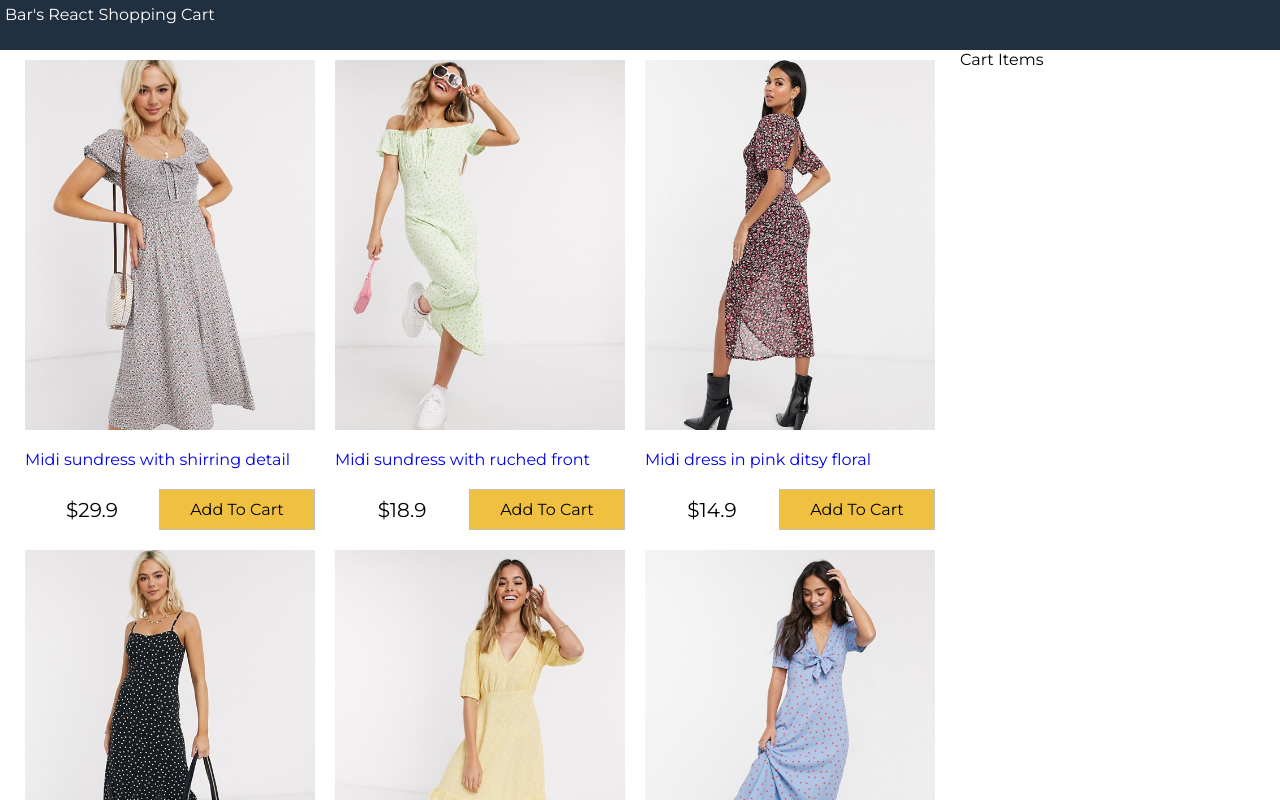
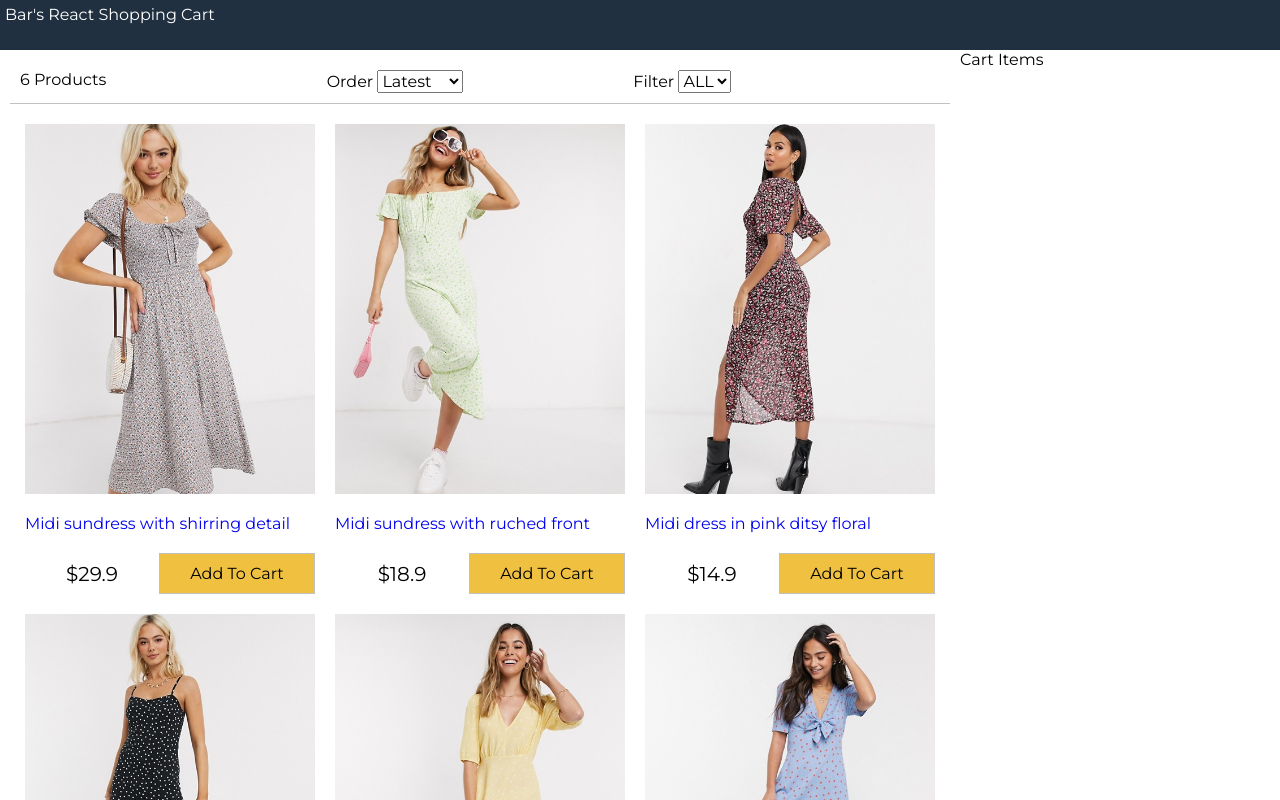
Before and after one commit to barrakovsky/Bars-React-Shopping-Cart, a React (Create React App) app: page / in a window 1280 px wide. Shown: the top 800 px of the page. Built offline with nearby package versions, Linux system fonts and the light colour scheme.

Commit message:
filter-component

```diff
--- a/src/App.js
+++ b/src/App.js
@@ -1,5 +1,6 @@
 import React from "react";
-import Products from "./components/products";
+import Filter from "./components/Filter";
+import Products from "./components/Products";
 import data from "./data.json";
 
 class App extends React.Component {
@@ -11,6 +12,47 @@
       sort: "",
     };
   }
+
+  sortProducts = (event) => {
+    // impl
+    const sort = event.target.value;
+    console.log(event.target.value);
+    this.setState((state) => ({
+      sort: sort,
+      products: this.state.products
+        .slice()
+        .sort((a, b) =>
+          sort === "lowest"
+            ? a.price > b.price
+              ? 1
+              : -1
+            : sort === "highest"
+            ? a.price < b.price
+              ? 1
+              : -1
+            : a._id < b._id
+            ? 1
+            : -1
+        ),
+    }));
+  };
+
+  filterProducts = (event) => {
+    // impl
+    console.log(event.target.value);
+    if (event.target.value === "") {
+      this.setState({ size: event.target.value, products: data.products });
+    } else {
+      this.setState({
+        size: event.target.value,
+        products: data.products.filter(
+          (product) => product.availableSizes.indexOf(event.target.value) >= 0
+        ),
+      });
+    }
+  };
+
+
   render(){
     return (
       <div className="grid-container">
@@ -20,6 +62,13 @@
         <main>
           <div className="content">
             <div className="main">
+              <Filter
+                count={this.state.products.length}
+                size={this.state.size}
+                sort={this.state.sort}
+                filterProducts={this.filterProducts}
+                sortProducts={this.sortProducts}
+              ></Filter>
               <Products products={this.state.products}></Products>
             </div>
 
--- /dev/null
+++ b/src/components/Filter.js
@@ -0,0 +1,30 @@
+import React, { Component } from 'react'
+
+export default class Filter extends Component {
+    render() {
+        return (
+            <div className="filter">
+                <div className="filter-result">{this.props.count} Products</div>
+                <div className="filter-sort">
+                    Order{" "}
+                    <select value={this.props.sort} onChange={this.props.sortProducts}>
+                        <option value="">Latest</option>
+                        <option value="lowest">Lowest</option>
+                        <option value="highest">Highest</option>
+                    </select>
+                </div>
+                <div className="filter-size">
+                    Filter{" "}
+                    <select value={this.props.size} onChange={this.props.filterProducts}>
+                        <option value="">ALL</option>
+                        <option value="S">S</option>
+                        <option value="M">M</option>
+                        <option value="L">L</option>
+                        <option value="XL">XL</option>
+                        <option value="XXL">XXL</option>
+                    </select>
+                </div>
+            </div>
+        )
+    }
+}
--- a/src/data.json
+++ b/src/data.json
@@ -45,7 +45,7 @@
       "image": "/images/dress6.jpg",
       "title": "Midi tea dress in blue and red spot",
       "description": "This is for all the latest trends, no matter who you are, where you’re from and what you’re up to. Exclusive to ASOS, our universal brand is here for you, and comes in all our fit ranges: ASOS Curve, Tall, Petite and Maternity. Created by us, styled by you.",
-      "availableSizes": ["XL", "XXL"],
+      "availableSizes": ["S", "M", "XL", "XXL"],
       "price": 49.9
     }
   ]
--- a/src/index.css
+++ b/src/index.css
@@ -71,7 +71,7 @@
   flex: 1 20rem;
 }
 
-/*** Products ***/
+/***** Products *****/
 .products{
   display: flex;
   flex-wrap: wrap;
@@ -129,3 +129,18 @@
 .button.primary{
   background-color: #f0c040;
 }
+
+
+/***** Filter *****/
+
+.filter{
+  display: flex;
+  justify-content: space-between;
+  padding: 1rem;
+  margin: 1rem;
+  border-bottom: .1rem #c0c0c0 solid;
+}
+
+.filter div{
+  flex: 1;
+}
```
Also changed, not shown: 1 other file (tests, documents, lock files or other folders).
